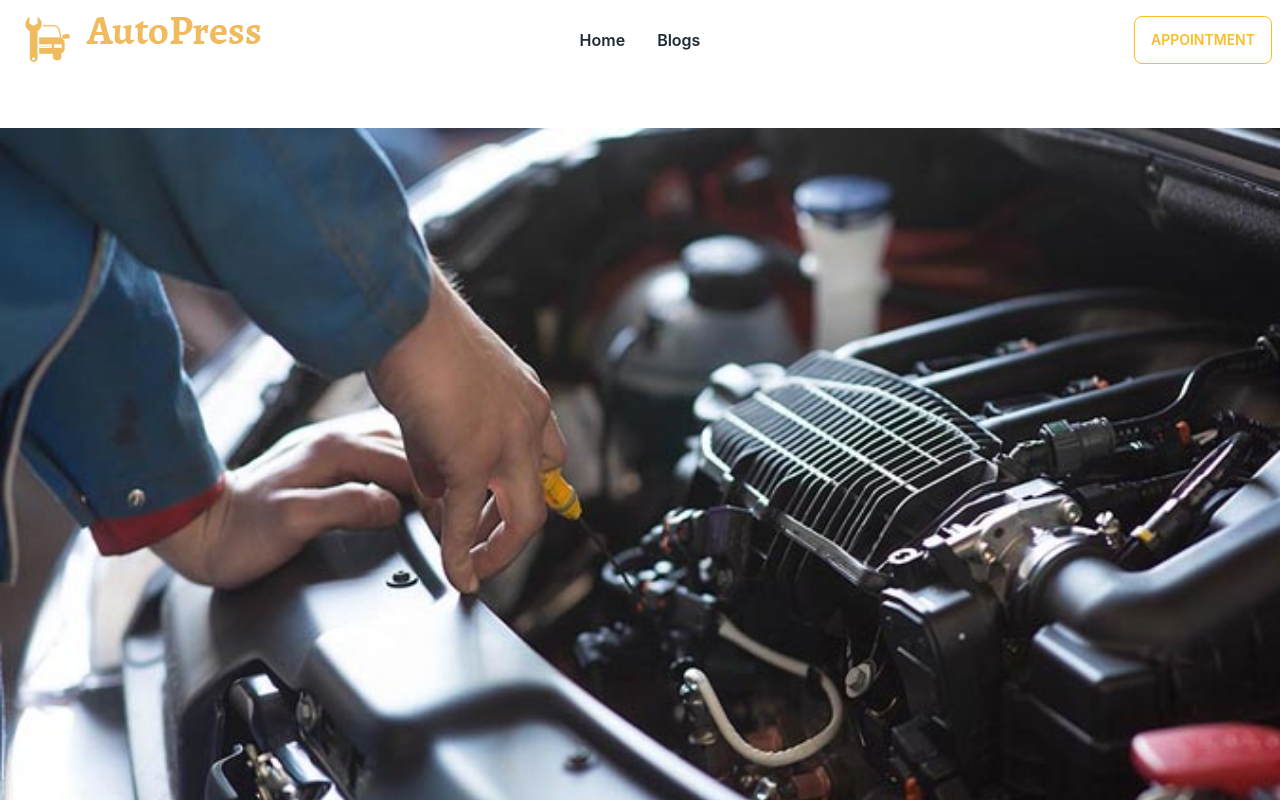
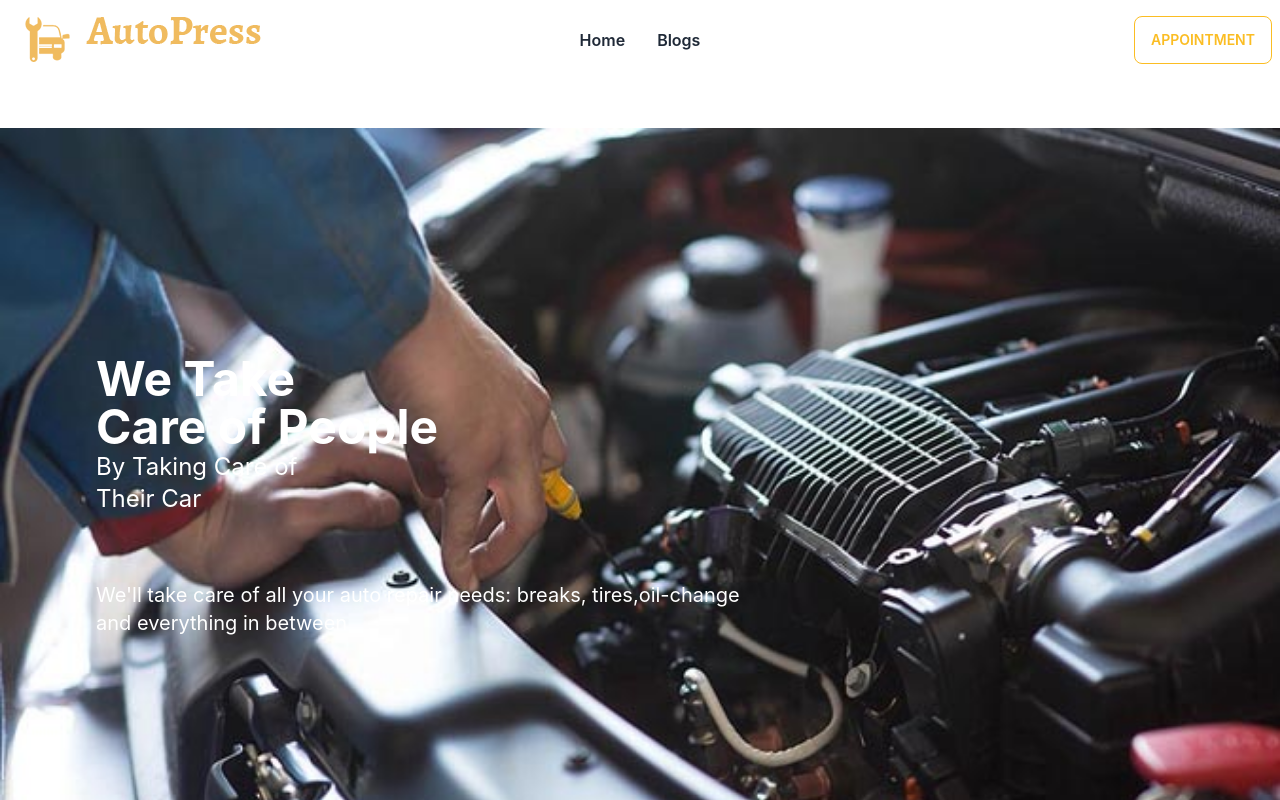
Before and after one commit to GitHub-Sanjit/Assignment-11-client-side, a React (Create React App) app in the folder service-review-client/: page / in a window 1280 px wide. Shown: the top 800 px of the page. Built offline with nearby package versions, Linux system fonts and the light colour scheme.

Commit message:
Style Banner Components

```diff
--- a/service-review-client/src/Pages/Home/Banner/Banner.js
+++ b/service-review-client/src/Pages/Home/Banner/Banner.js
@@ -6,6 +6,24 @@ const Banner = () => {
     <div className="carousel w-full">
       <div id="slide1" className="carousel-item relative w-full">
         <img src={img} className="w-full" alt="" />
+        <div className="absolute flex-col justify-start transform-translate-y-1/2 top-1/4 left-24 text-white">
+          <h1 className="text-5xl font-bold">
+            We Take <br />
+            Care of People
+          </h1>
+          <h1 className="text-2xl">
+            By Taking Care of <br />
+            Their Car
+          </h1>
+        </div>
+
+        <div className="absolute flex justify-start transform-translate-y-1/2 top-1/2 left-24 text-white">
+          <p className="text-xl">
+            We'll take care of all your auto repair needs: breaks,
+            tires,oil-change
+            <br /> and everything in between
+          </p>
+        </div>
       </div>
     </div>
   );
```
